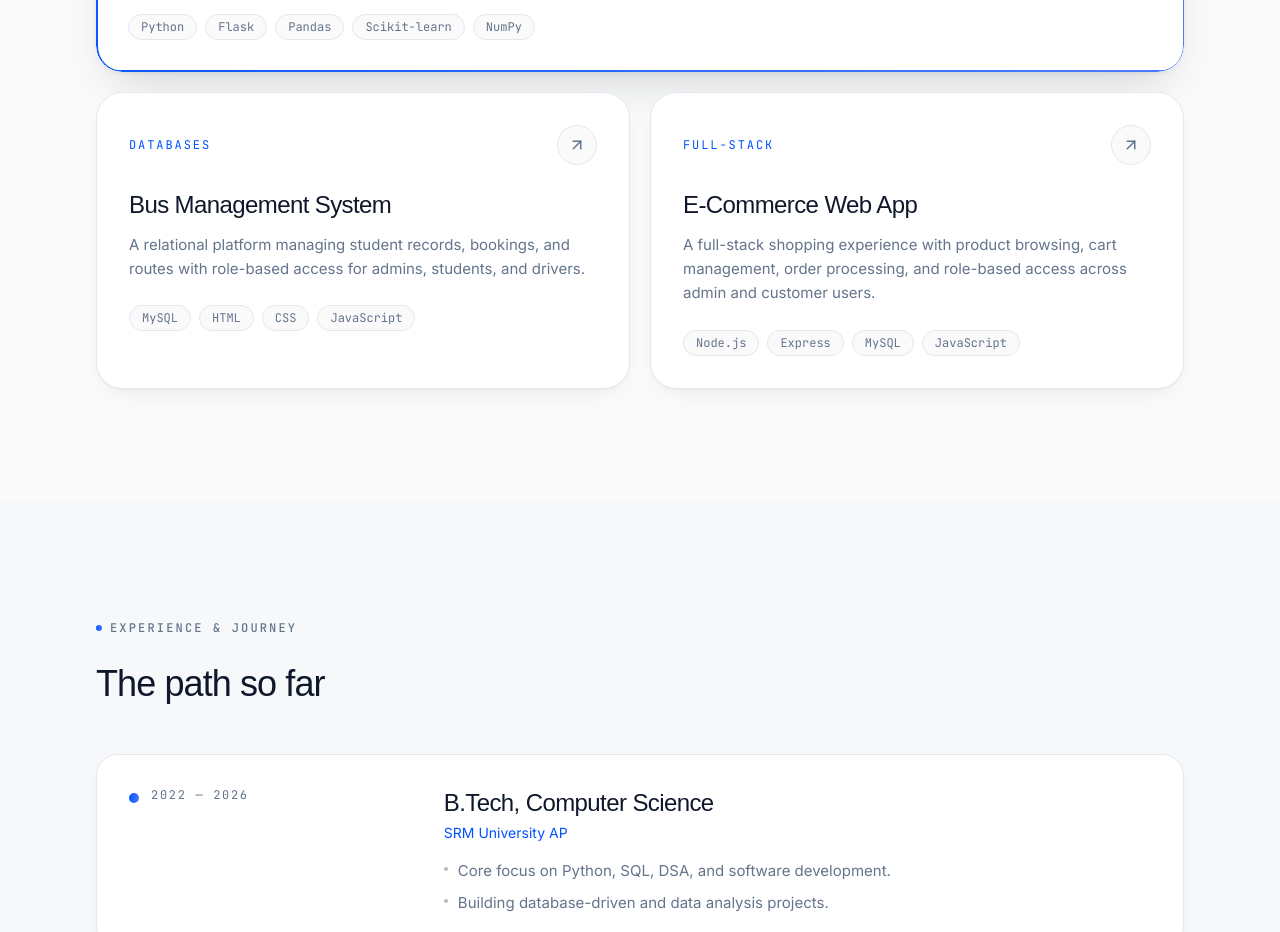
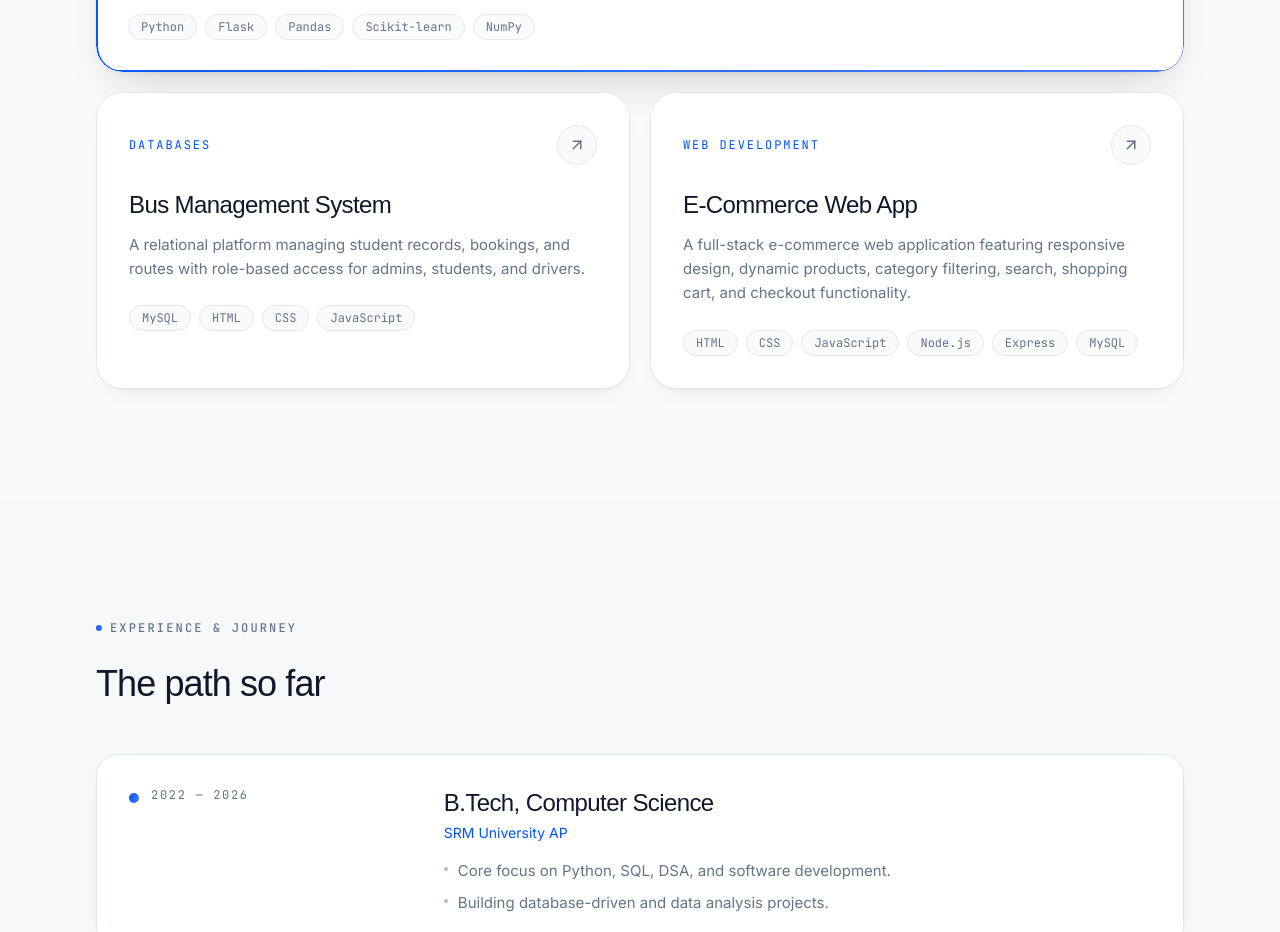
Before and after one commit to durgaprasad48401-byte/portfolio, a Next.js app: page / in a window 1280 px wide. Shown: the part 2540-3472 px from the top of the page. Built offline with nearby package versions, Linux system fonts and the light colour scheme; a web font is replaced by a local one.

Commit message:
feat: update project tag and details for E-Commerce Web App
Updated project tag to Web Development and revised description and stack.

Co-authored-by: durgaprasad48401-byte <316847200+durgaprasad48401-byte@users.noreply.github.com>

```diff
--- a/components/projects.tsx
+++ b/components/projects.tsx
@@ -40,16 +40,18 @@ const projects: Project[] = [
   },
   {
     name: 'E-Commerce Web App',
-    tag: 'Full-stack',
+    tag: 'Web Development',
     description:
-      'A full-stack shopping experience with product browsing, cart management, order processing, and role-based access across admin and customer users.',
-    stack: ['Node.js', 'Express', 'MySQL', 'JavaScript'],
+        'A full-stack e-commerce web application featuring responsive design, dynamic products, category filtering, search, shopping cart, and checkout functionality.',
+    stack: ['HTML', 'CSS', 'JavaScript', 'Node.js', 'Express', 'MySQL'],
     metrics: [
-      { value: '10+', label: 'REST APIs' },
-      { value: '500+', label: 'records managed' },
-      { value: '2', label: 'user roles' },
+        { value: '6+', label: 'products' },
+        { value: '4', label: 'categories' },
+        { value: '1', label: 'live deployment' },
     ],
-  },
+    liveUrl: 'https://durga-store-production.up.railway.app/',
+    githubUrl: 'https://github.com/durgaprasad8401-byte/durga-store',
+},
 ]
 
 export function Projects() {
```
